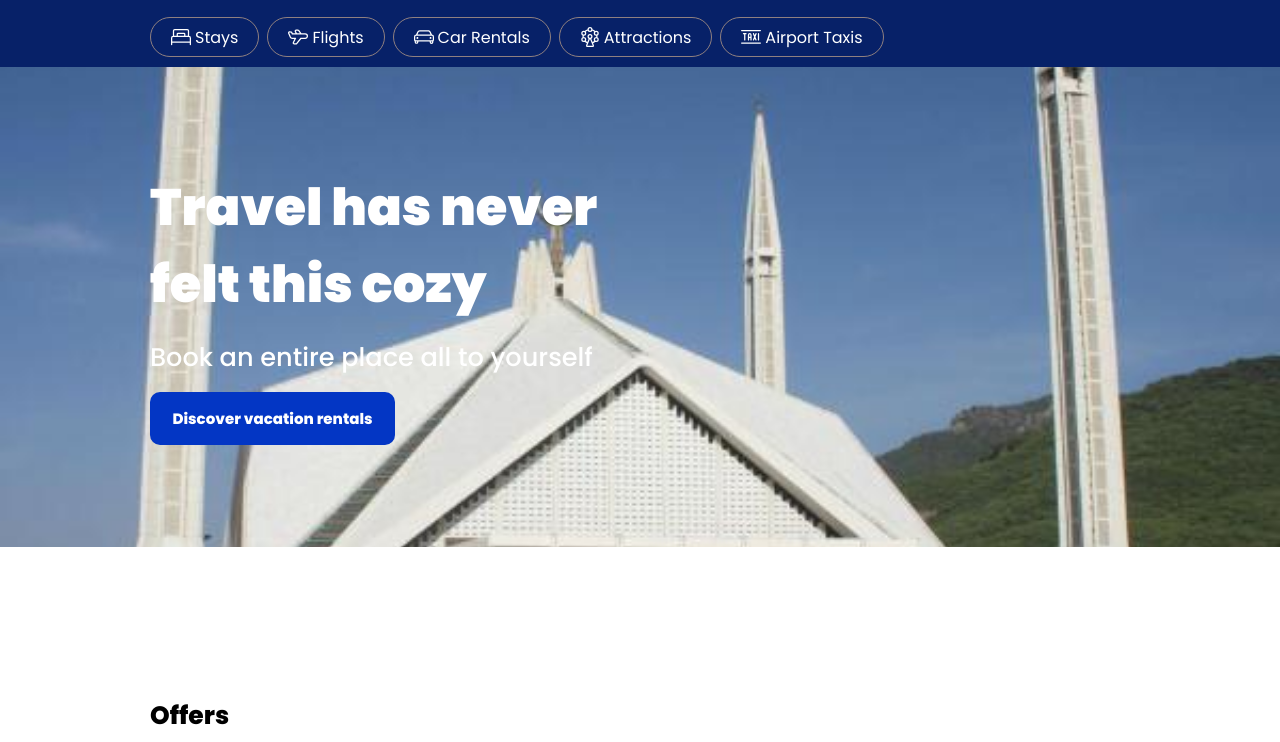
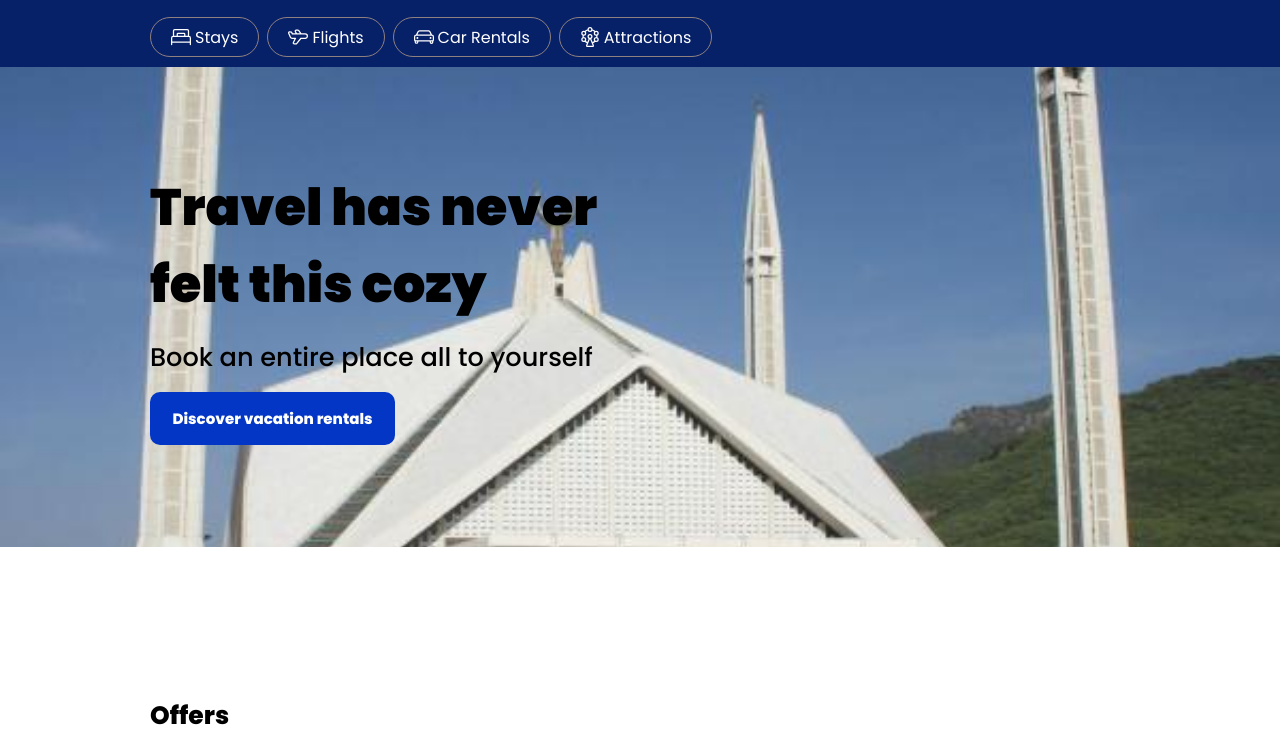
Before and after one commit to muhammadharis4359/hackathon, a plain HTML site: page index.html in a window 1280 px wide. Shown: the part 56-798 px from the top of the page. Drawn offline with Linux system fonts and the light colour scheme.

Commit message:
Add files via upload

```diff
--- a/index.html
+++ b/index.html
@@ -37,10 +37,6 @@
                     <svg xmlns="http://www.w3.org/2000/svg" viewBox="0 0 24 24" fill="#fff" width="20px"><path d="M13.5 3a1.5 1.5 0 1 1-3 0 1.5 1.5 0 0 1 3 0M15 3a3 3 0 1 0-6 0 3 3 0 0 0 6 0m6 4.5a1.5 1.5 0 1 1-3 0 1.5 1.5 0 0 1 3 0m1.5 0a3 3 0 1 0-6 0 3 3 0 0 0 6 0M6 7.5a1.5 1.5 0 1 1-3 0 1.5 1.5 0 0 1 3 0m1.5 0a3 3 0 1 0-6 0 3 3 0 0 0 6 0M21 15a1.5 1.5 0 1 1-3 0 1.5 1.5 0 0 1 3 0m1.5 0a3 3 0 1 0-6 0 3 3 0 0 0 6 0m-9-3.75a1.5 1.5 0 1 1-3 0 1.5 1.5 0 0 1 3 0m1.5 0a3 3 0 1 0-6 0 3 3 0 0 0 6 0M6 15a1.5 1.5 0 1 1-3 0 1.5 1.5 0 0 1 3 0m1.5 0a3 3 0 1 0-6 0 3 3 0 0 0 6 0m10.066 1.277a7.5 7.5 0 0 1-3.077 2.05.75.75 0 0 0 .498 1.415 9 9 0 0 0 3.693-2.46.75.75 0 1 0-1.114-1.005m1.798-6.466c.177.922.183 1.869.015 2.792a.75.75 0 1 0 1.476.268c.2-1.106.194-2.24-.019-3.344a.75.75 0 1 0-1.472.284m-5.337-5.784a7.5 7.5 0 0 1 3.54 2.196.75.75 0 0 0 1.113-1.004 9 9 0 0 0-4.247-2.636.75.75 0 1 0-.406 1.444M6.434 6.223a7.5 7.5 0 0 1 3.539-2.196.75.75 0 1 0-.406-1.444A9 9 0 0 0 5.32 5.219a.75.75 0 0 0 1.114 1.004M4.636 12.69a7.6 7.6 0 0 1 0-2.878.75.75 0 1 0-1.472-.284 9.1 9.1 0 0 0 0 3.446.75.75 0 0 0 1.472-.284m4.876 5.639a7.5 7.5 0 0 1-3.035-2.005.75.75 0 0 0-1.106 1.014 9 9 0 0 0 3.641 2.405.75.75 0 1 0 .5-1.414M7.31 21.872A1.5 1.5 0 0 0 8.672 24h6.656a1.5 1.5 0 0 0 1.362-2.128l-3.314-8.217c-.361-.785-1.252-1.114-2.005-.767a1.5 1.5 0 0 0-.733.734l-3.343 8.283zm1.377.595 3.328-8.25-.015.033 3.313 8.217.015.033H8.672z"></path></svg>
                     <p>Attractions</p>
                 </div>
-                <div class="nav-bot-elem">
-                    <svg xmlns="http://www.w3.org/2000/svg" viewBox="0 0 24 24" fill="#fff" width="20px"><path d="M21.75 15.5V8a.75.75 0 0 0-1.5 0v7.5a.75.75 0 0 0 1.5 0m-16.5 0V8a.75.75 0 0 0-1.5 0v7.5a.75.75 0 0 0 1.5 0M3 8.75h3a.75.75 0 0 0 0-1.5H3a.75.75 0 0 0 0 1.5m6.75 6.75v-6a.75.75 0 0 1 1.5 0v6a.75.75 0 0 0 1.5 0v-6a2.25 2.25 0 0 0-4.5 0v6a.75.75 0 0 0 1.5 0M9 13.25h3a.75.75 0 0 0 0-1.5H9a.75.75 0 0 0 0 1.5m5.304-4.971 3 7.5a.75.75 0 0 0 1.392-.557l-3-7.5a.75.75 0 0 0-1.392.557m3-.558-3 7.5a.75.75 0 0 0 1.392.557l3-7.5a.75.75 0 0 0-1.392-.557M.75 5h22.5a.75.75 0 0 0 0-1.5H.75a.75.75 0 0 0 0 1.5m0 15h22.5a.75.75 0 0 0 0-1.5H.75a.75.75 0 0 0 0 1.5"></path></svg>
-                    <p>Airport Taxis</p>
-                </div>
             </div>
         </nav>
         <!-- hero -->
--- a/style.css
+++ b/style.css
@@ -106,7 +106,7 @@ nav{
     display: flex;
     flex-direction: column;
     gap: 15px;
-    color: #fff;
+    color: #000000;
 }
 .hero-con h1{
     font-size: 4vw;
```
